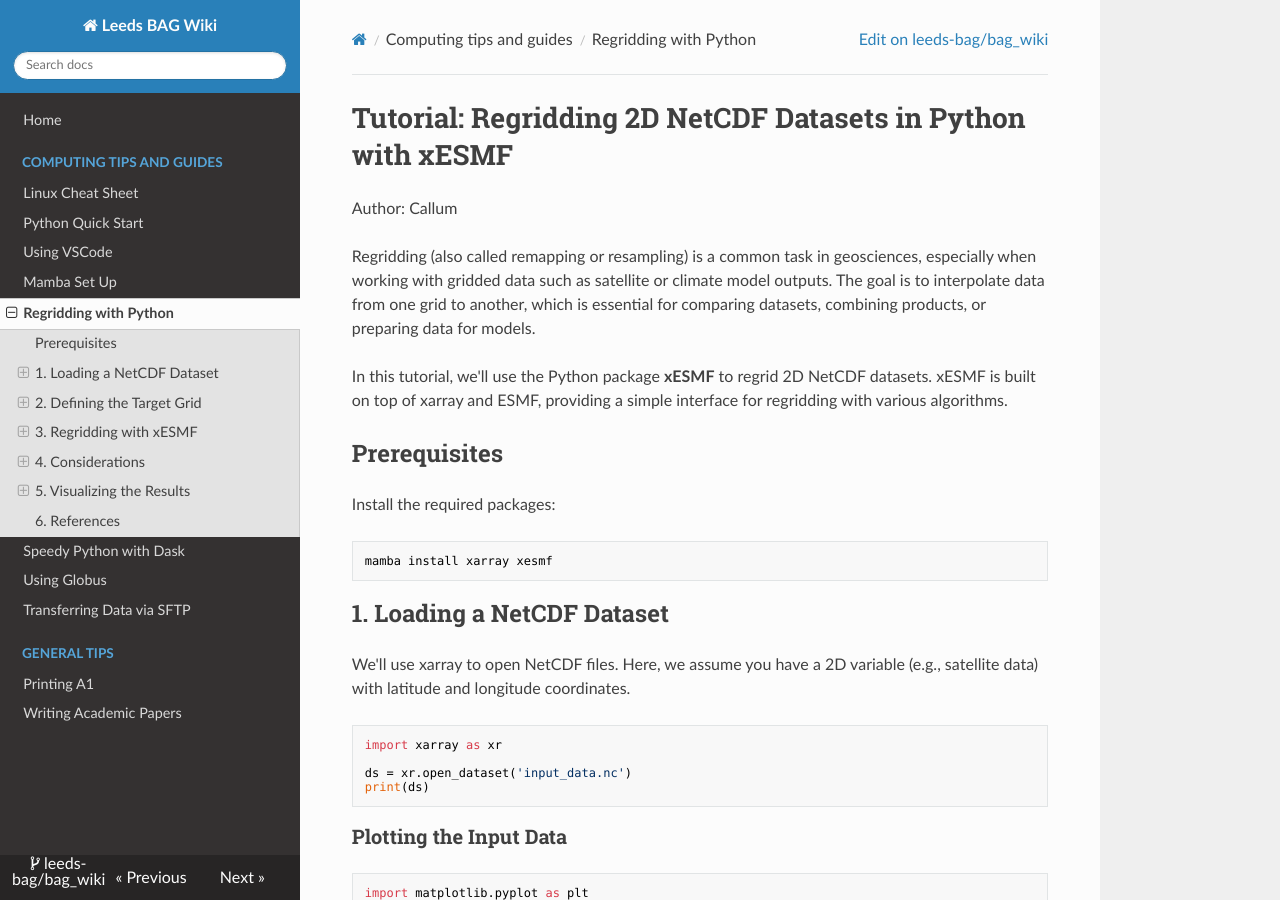
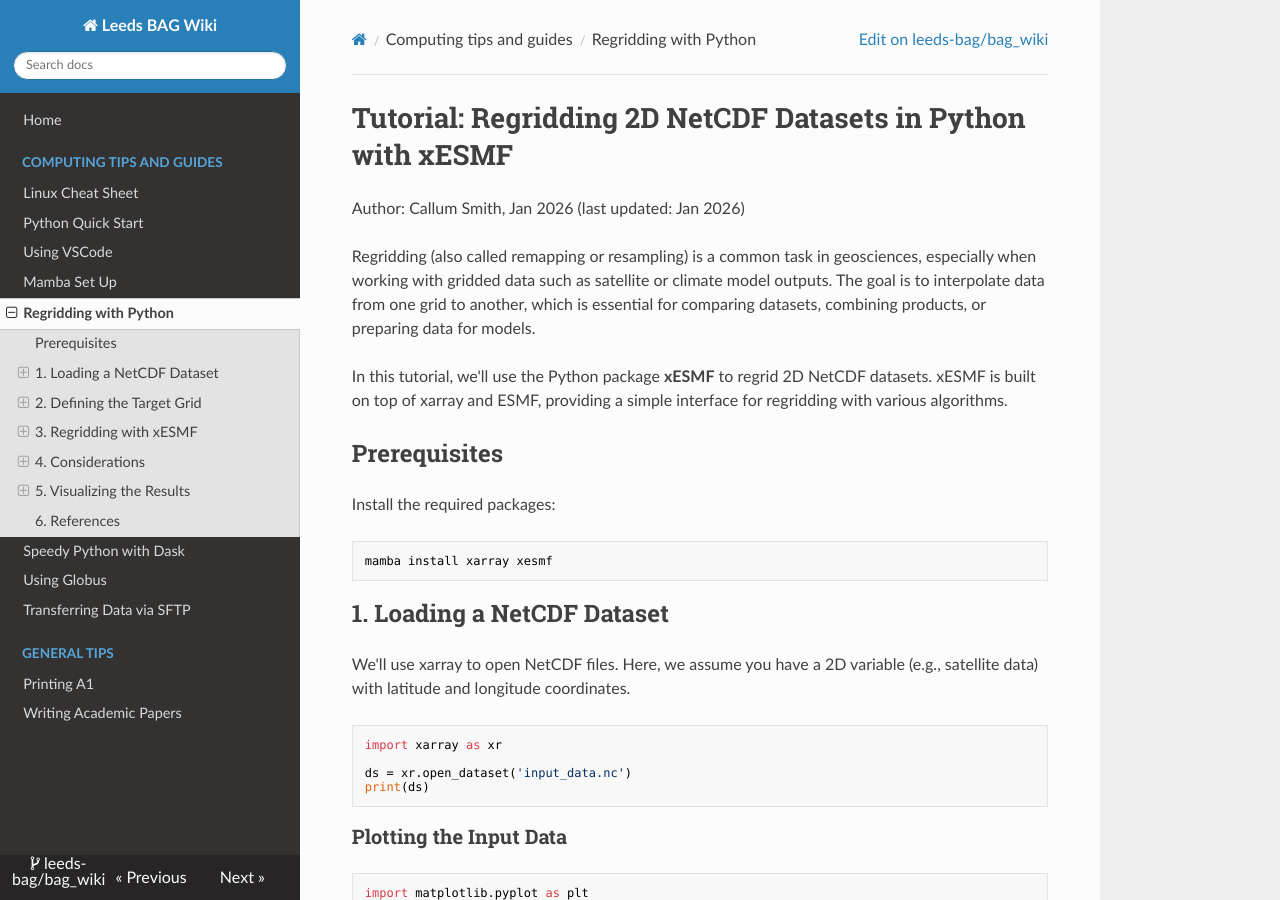
Before and after one commit to leeds-bag/bag_wiki, an MkDocs documentation site: the page built from docs/how_to_regrid_xesmf_tutorial.md, in a window 1280 px wide and 900 px high. Built offline with MkDocs 1.6.1, drawn with Linux system fonts in a browser that asks for light colours; nearby versions of some CDN libraries.

Commit message:
Update how_to_regrid_xesmf_tutorial.md

```diff
--- a/docs/how_to_regrid_xesmf_tutorial.md
+++ b/docs/how_to_regrid_xesmf_tutorial.md
@@ -1,6 +1,6 @@
 # Tutorial: Regridding 2D NetCDF Datasets in Python with xESMF
 
-Author: Callum
+Author: Callum Smith, Jan 2026 (last updated: Jan 2026)
 
 Regridding (also called remapping or resampling) is a common task in geosciences, especially when working with gridded data such as satellite or climate model outputs. The goal is to interpolate data from one grid to another, which is essential for comparing datasets, combining products, or preparing data for models.
 
```
